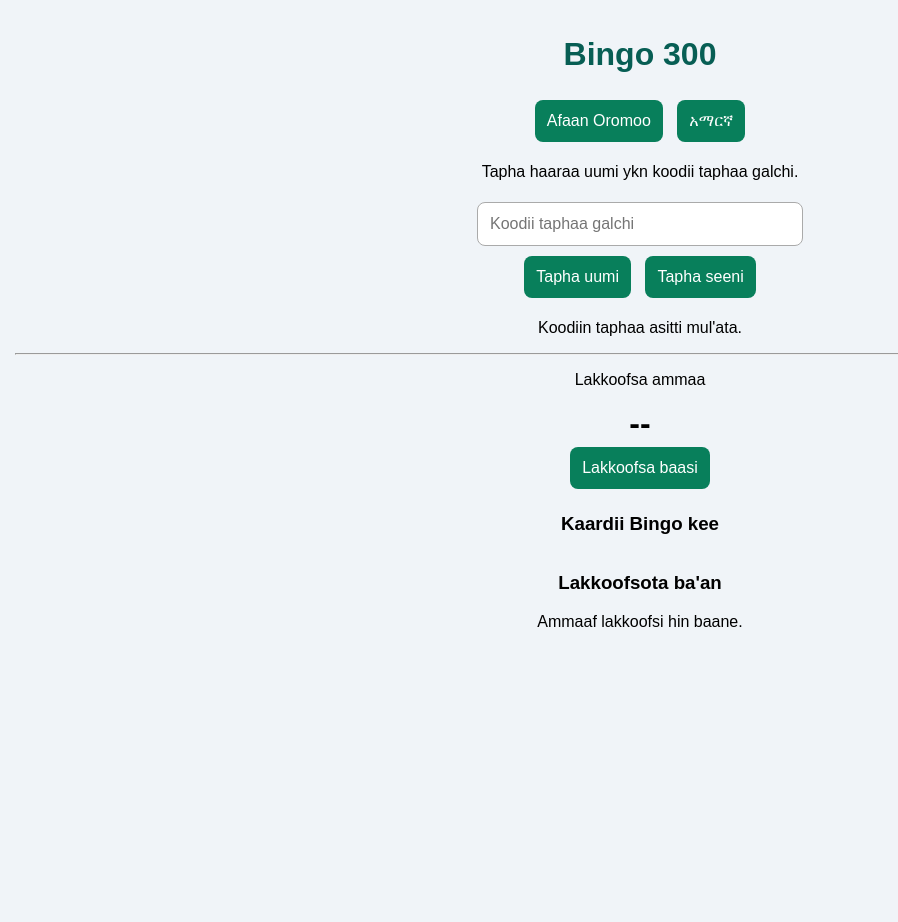
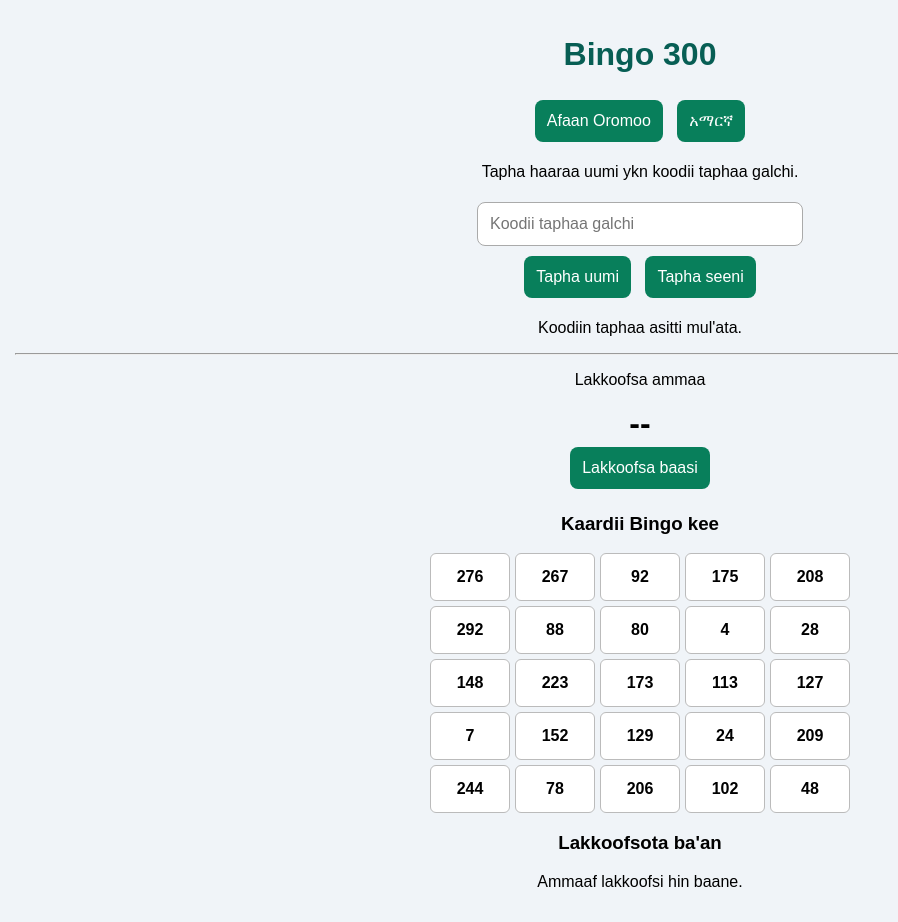
Before and after one commit to botejetli-oss/bulbula-bingo-game, a plain HTML site: page index.html in a window 1280 px wide. Shown: the whole page, without its empty margins (0-898 px from the left). Before the commit the page ends 800 px from the top, so only its background shows below. Drawn offline with nearby package versions, Linux system fonts and the light colour scheme.

Commit message:
Update index.html

```diff
--- a/index.html
+++ b/index.html
@@ -50,8 +50,8 @@ Lakkoofsa baasi
 <script src="https://cdn.jsdelivr.net/npm/@supabase/supabase-js@2"></script>
 <script>
 // Supabase Project URL fi Publishable key kee galchi.
-const SUPABASE_URL = "PASTE_YOUR_PROJECT_URL_HERE";
-const SUPABASE_KEY = "PASTE_YOUR_PUBLISHABLE_KEY_HERE";
+const SUPABASE_URL = "https://cnvrdhdbfxrpendqwcvj.supabase.co";
+const SUPABASE_KEY = "sb_publishable_r6dhKgSGbHPmaa2SVmo_5A_JLEv6Gfc";
 
 const db = window.supabase.createClient(
   SUPABASE_URL,
```
